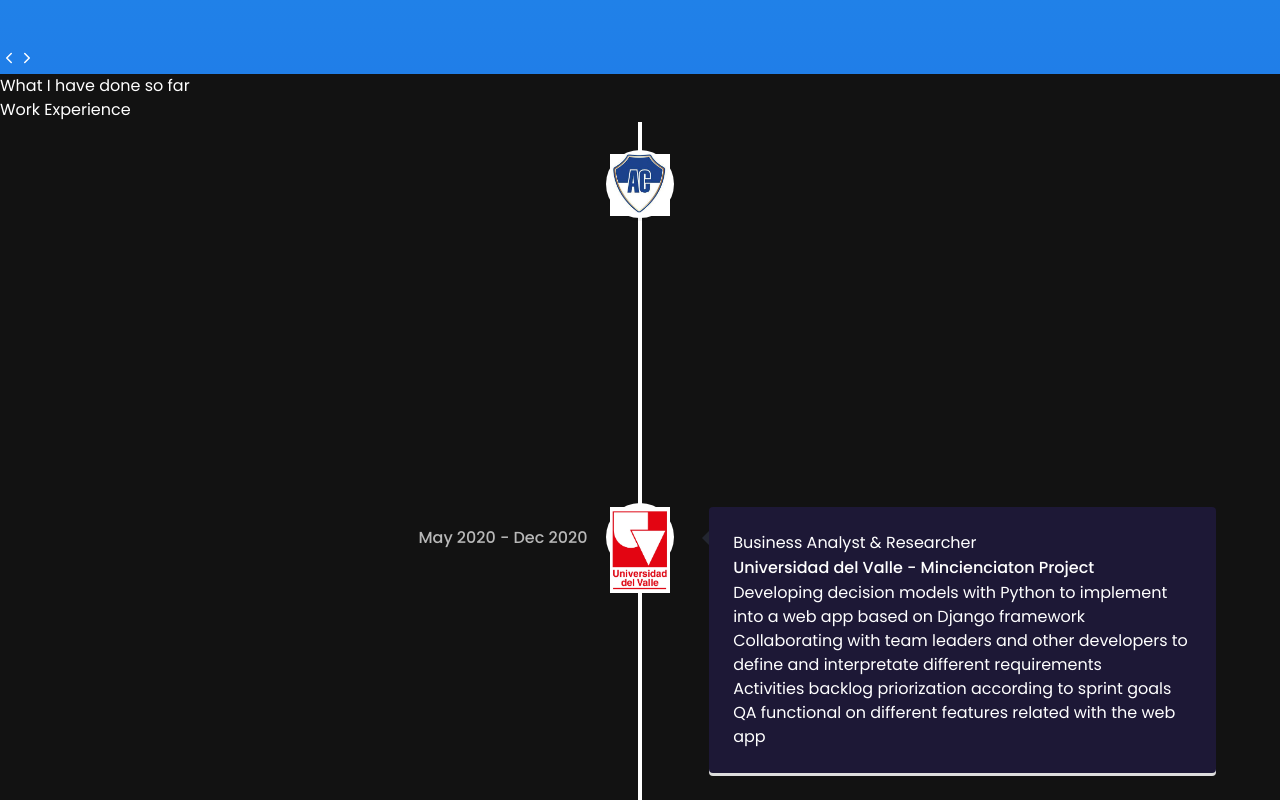
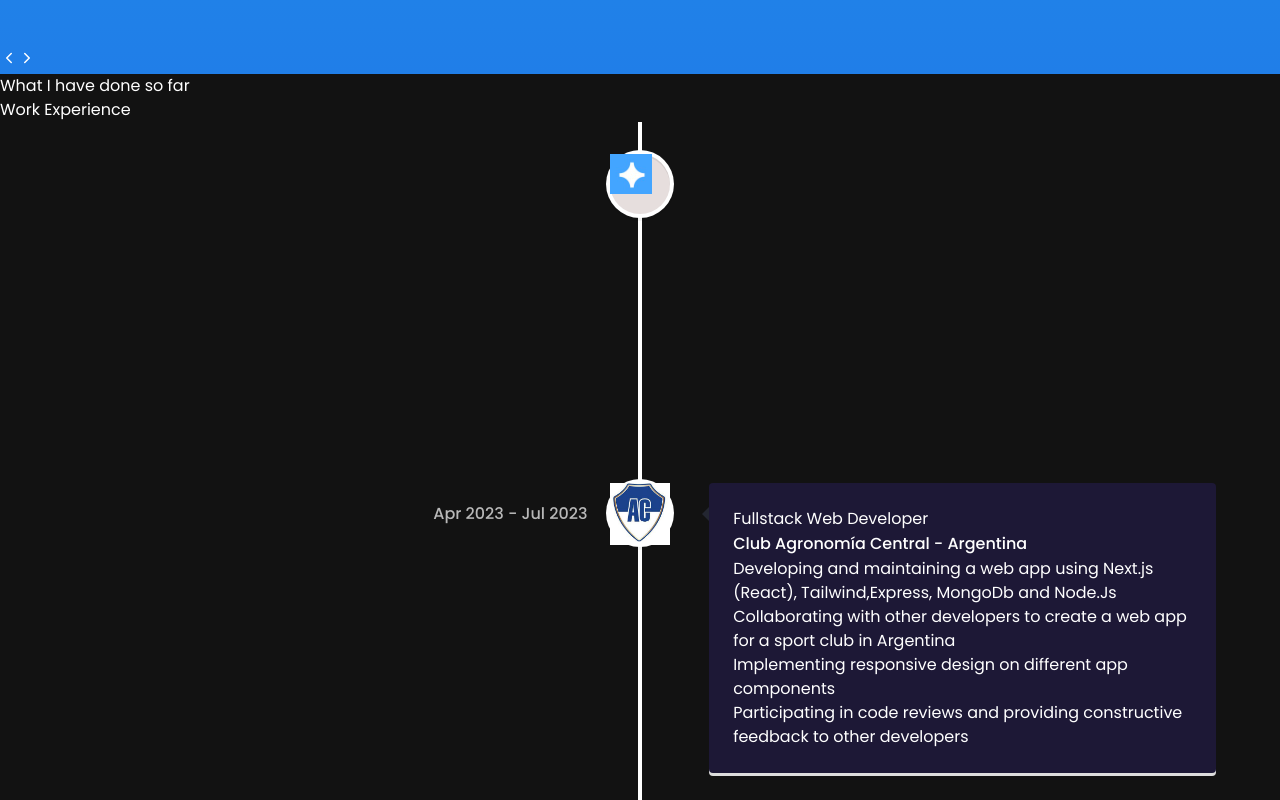
Before and after one commit to andressalazar08/myportfolio3d, a React (Vite) app: page / in a window 1280 px wide. Shown: the part 4620-5420 px from the top of the page. Built offline with nearby package versions, Linux system fonts and the light colour scheme.

Commit message:
clicked experience update

```diff
--- a/src/assets/index.js
+++ b/src/assets/index.js
@@ -28,6 +28,7 @@ import tesla from "./company/tesla.png";
 import optima from "./company/optima.png";
 import univalle from "./company/univalle.png";
 import agronomia from "./company/agronomia.png";
+import clicked from "./clicked.png";
 
 import carrent from "./carrent.png";
 import jobit from "./jobit.png";
@@ -65,4 +66,5 @@ export {
   carrent,
   jobit,
   tripguide,
+  clicked
 };
--- a/src/constants/index.js
+++ b/src/constants/index.js
@@ -25,7 +25,8 @@ import {
     carrent,
     jobit,
     tripguide,
-    threejs
+    threejs,
+    clicked
 
   } from "../assets";
 
@@ -123,6 +124,19 @@ import forecastcesa from '../assets/forecastcesa.png';
   ];
 
   const experiences = [
+    {
+      title: "Clicked Learning Community Member",
+      company_name: "Clicked",
+      icon: clicked,
+      iconBg: "#E6DEDD",
+      date: "Jan 2024 - Feb 2024",
+      points: [
+        "I am actively participating in the Salesforce Administrator Quest",
+        "Requirement gathering and interpretation from Cricket Wireless business case",
+        "Implementing solutions in a salesforce dev org ",
+        "Participating in tasks reviews and getting feedback from clicked experts",
+      ],
+    },
     {
       title: "Fullstack Web Developer",
       company_name: "Club Agronomía Central - Argentina",
```
Also changed, not shown: src/assets/clicked.png (added).
